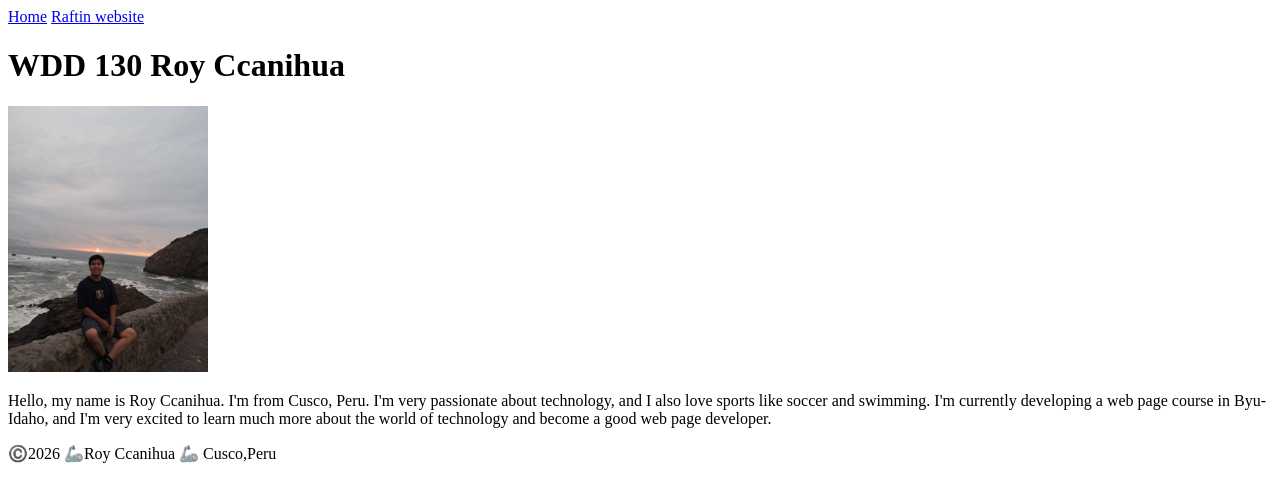
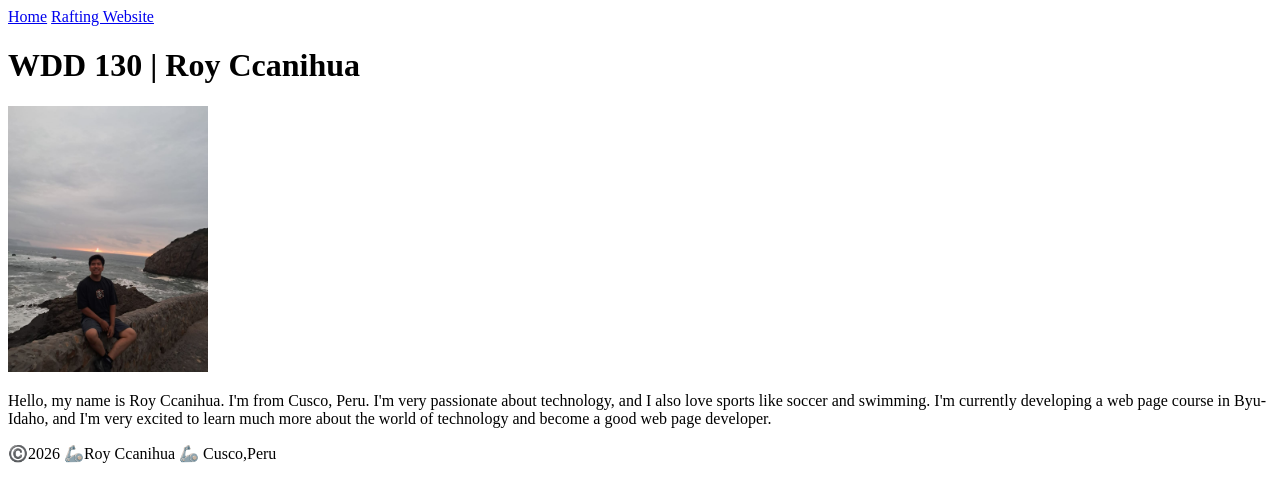
Before and after one commit to royccprograming/wdd130, a plain HTML site: page index.html in a window 1280 px wide. Drawn offline with Linux system fonts and the light colour scheme.

Commit message:
home-work1

```diff
--- a/index.html
+++ b/index.html
@@ -4,19 +4,19 @@
 <head>
     <meta charset="UTF-8">
     <meta name="viewport" content="width=device-width, initial-scale=1.0">
-    <title>Roy Ccanihua | WDD 130</title>
+    <title>WDD 130 | Roy Ccanihua</title>
 </head>
 
 <body>
     <header>
         <nav>
             <a href="#">Home</a>
-            <a href="wwr/">Raftin website</a>
+            <a href="wwr/">Rafting Website</a>
         </nav>
     </header>
     <main>
-        <h1>WDD 130 Roy Ccanihua</h1>
-        <img src="images/roy-ccanihua.jpg" alt="Hello myname is Roy Ccanihua" width="200">
+        <h1>WDD 130 | Roy Ccanihua</h1>
+        <img src="images/profile.jpg" alt="Hello myname is Roy Ccanihua" width="200">
         <p>Hello, my name is Roy Ccanihua. I'm from Cusco, Peru. I'm very passionate about
             technology, and I
             also love sports like soccer and swimming. I'm currently developing a web page
```
Also changed, not shown: images/profile.jpg (renamed from images/roy-ccanihua.jpg).
